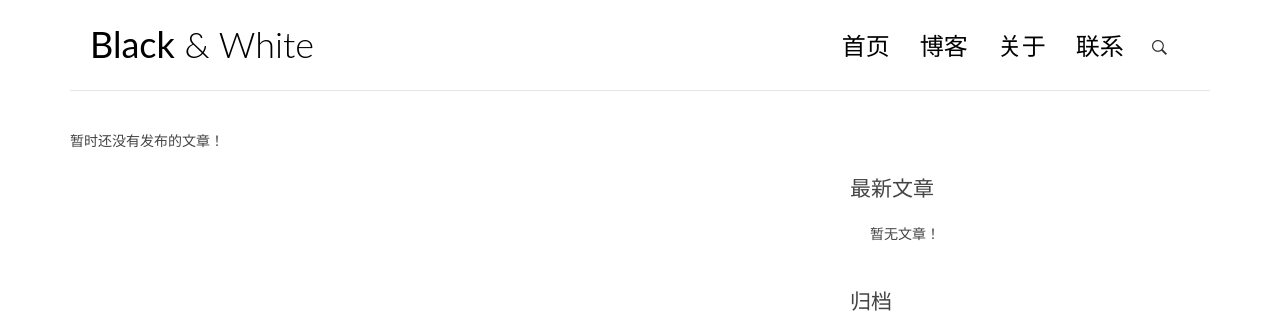
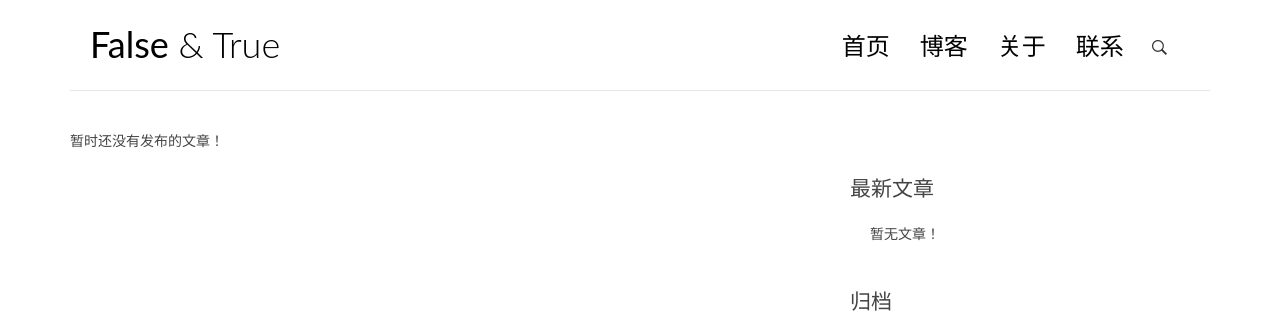
Before and after one commit to L-M-Sherlock/MyBlogInDjango, a Django app: page / in a window 1280 px wide. Shown: the top 315 px of the page. Run offline with Django 3.2, Linux system fonts and the light colour scheme; data that the repository does not hold is empty; some libraries are stand-ins or nearby versions.

Commit message:
更新博客名称

```diff
--- a/templates/base.html
+++ b/templates/base.html
@@ -3,7 +3,7 @@
 <!DOCTYPE html>
 <html>
 <head>
-    <title>Black &amp; White</title>
+    <title>False &amp; True</title>
 
     <!-- meta -->
     <meta charset="UTF-8">
@@ -35,7 +35,7 @@
         <div class="row">
             <div class="col-md-4 col-sm-5 col-xs-8">
                 <div class="logo">
-                    <h1><a href="{% url 'blog:index' %}"><b>Black</b> &amp; White</a></h1>
+                    <h1><a href="{% url 'blog:index' %}"><b>False</b> &amp; True</a></h1>
                 </div>
             </div><!-- col-md-4 -->
             <div class="col-md-8 col-sm-7 col-xs-4">
@@ -68,8 +68,7 @@
         </div>
     </header>
 </div>
-<div class="copyrights">Collect from <a href="http://www.cssmoban.com/">网页模板</a></div>
-<div class="copyrights">Modified by <a href="http://zmrenwu.com/">追梦人物的博客</a></div>
+
 
 <div class="content-body">
     <div class="container">
@@ -149,10 +148,6 @@
     <div class="container">
         <div class="row">
             <div class="col-md-12">
-<!--                 <p class="copyright">&copy 2017 - 采集自<a href="http://www.cssmoban.com/"
-                                                        target="_blank" title="模板之家">模板之家</a>
-                    - 由<a href="http://zmrenwu.com/" title="网页模板" target="_blank">追梦人物的博客</a>修改
-                </p> -->
             </div>
         </div>
     </div>
```
